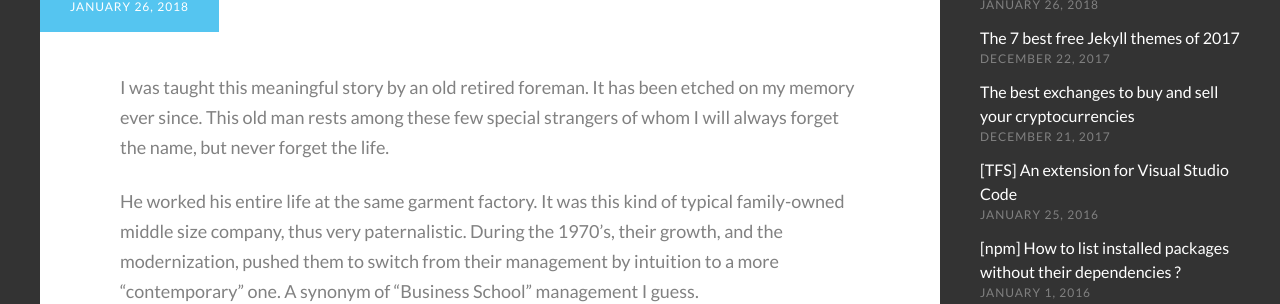
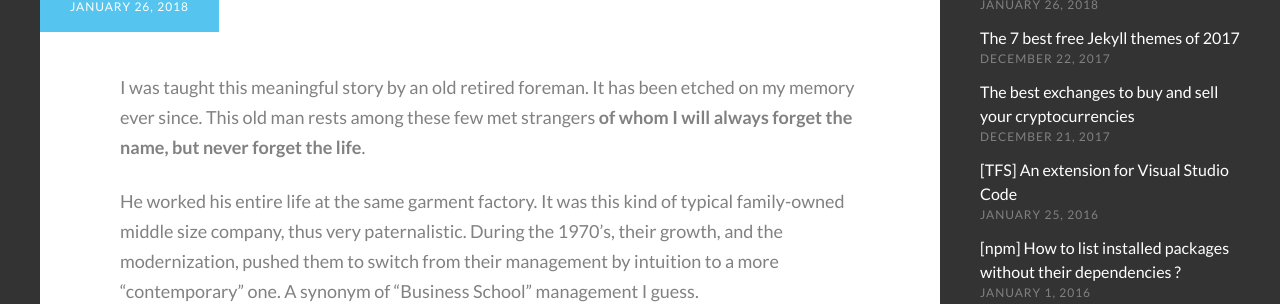
Before and after one commit to ivangabriele/blog, a Jekyll site: the page built from _posts/2018-01-26-the-story-of-a-factory-light.md, in a window 1280 px wide and 900 px high, scrolled down 677 px. Shown: the part 184-488 px from the top of the window. Built offline with Jekyll 4.4.1, drawn with Linux system fonts in a browser that asks for light colours; some web fonts are replaced; comment, search, counter and statistics services are not loaded.

Commit message:
posts: update

```diff
--- a/_posts/2018-01-26-the-story-of-a-factory-light.md
+++ b/_posts/2018-01-26-the-story-of-a-factory-light.md
@@ -4,14 +4,14 @@
 date: 2018-01-26
 banner_image: factory-light.jpg
 tags: [opinion, phylosophy, psychology, social science, society]
-description: "I was taught this meaningful story by an old retired foreman. It has been etched on my memory ever since. This old man rests among these few special strangers of whom I will always forget the name, but never forget the life. He worked his entire life at the same garment factory. It was this kind of typical family-owned middle size company, thus very paternalistic."
+description: "I was taught this meaningful story by an old retired foreman. It has been etched on my memory ever since. This old man rests among these few met strangers of whom I will always forget the name, but never forget the life. He worked his entire life at the same garment factory. It was this kind of typical family-owned middle size company, thus very paternalistic."
 ---
 
-I was taught this meaningful story by an old retired foreman. It has been etched on my memory ever since. This old man rests among these few special strangers of whom I will always forget the name, but never forget the life.
+I was taught this meaningful story by an old retired foreman. It has been etched on my memory ever since. This old man rests among these few met strangers **of whom I will always forget the name, but never forget the life**.
+
+He worked his entire life at the same garment factory. It was this kind of typical family-owned middle size company, thus very paternalistic. During the 1970's, their growth, and the modernization, pushed them to switch from their management by intuition to a more "contemporary" one. A synonym of "Business School" management I guess.
 
 <!--more-->
-
-He worked his entire life at the same garment factory. It was this kind of typical family-owned middle size company, thus very paternalistic. During the 1970's, their growth, and the modernization, pushed them to switch from their management by intuition to a more "contemporary" one. A synonym of "Business School" management I guess.
 
 At first, it worked very well for them. However, a few years later, they noticed that the productivity of their workers decreased, month after month. They thus tried everything they could to fix that. From higher pressure to better rewards. But nothing really worked. At least not by a long shot.
 
```
